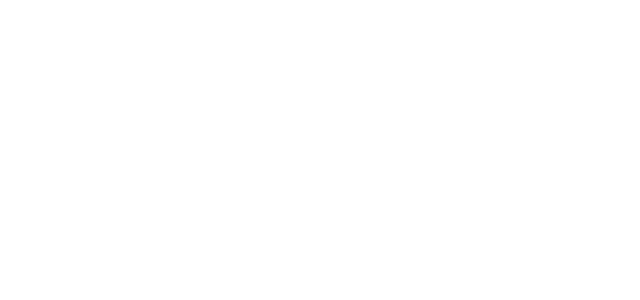
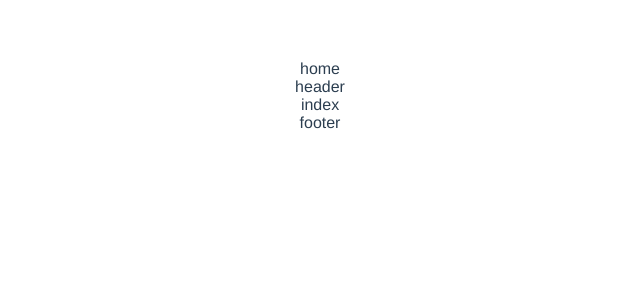
Before and after one commit to andreipam/vue-ecommerce, a Vue app: page /#/index in a window 1280 px wide. Shown: the top 300 px of the page, without its empty margins (320-960 px from the left). Built offline with nearby package versions, Linux system fonts and the light colour scheme.

Commit message:
Fix routerview issue

```diff
--- a/src/App.vue
+++ b/src/App.vue
@@ -15,12 +15,13 @@
 }
 </script>
 
-<style lang="scss">
+<style>
 #app {
   font-family: 'Avenir', Helvetica, Arial, sans-serif;
   -webkit-font-smoothing: antialiased;
   -moz-osx-font-smoothing: grayscale;
   text-align: center;
   color: #2c3e50;
+  margin-top: 60px;
 }
 </style>
--- a/src/pages/index.vue
+++ b/src/pages/index.vue
@@ -5,7 +5,6 @@
 </template>
 <script>
 export default {
-  name: 'Index',
-  components: {}
+  name: 'Index'
 }
 </script>
--- a/src/router.js
+++ b/src/router.js
@@ -17,12 +17,12 @@
     {
       path: '/',
       name: 'Home',
-      commponent: Home,
+      component: Home,
       redirect: '/index',
       children: [
         {
           path: '/index',
-          name: 'Index',
+          name: 'index',
           component: Index
         },
         {
```
